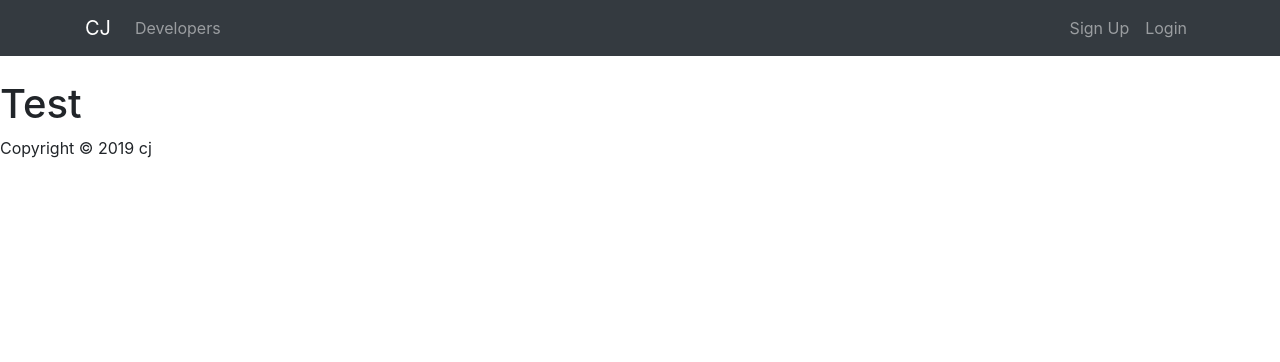
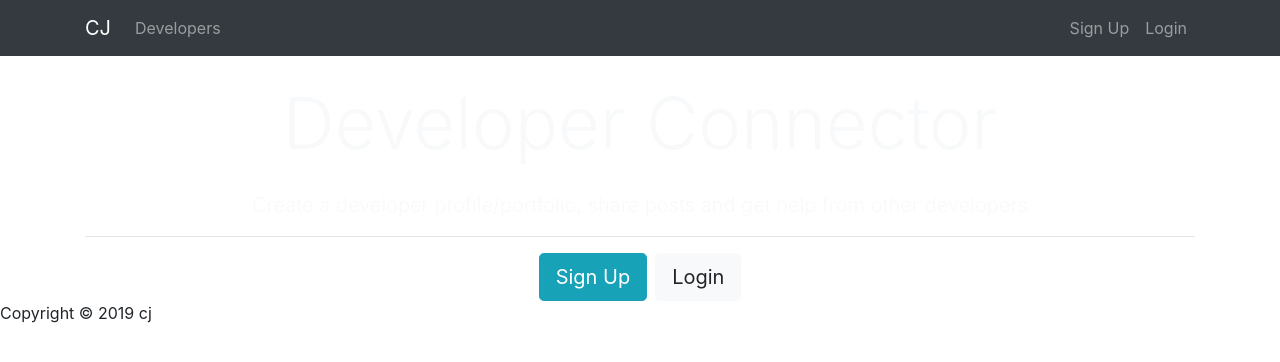
Before and after one commit to park-chang-jin/blog, a React (Create React App) app in the folder client/: page /profiles in a window 1280 px wide. Shown: the top 362 px of the page. Built offline with nearby package versions, Linux system fonts and the light colour scheme.

Commit message:
add Landing

```diff
--- a/client/src/Components/layout/Landing.js
+++ b/client/src/Components/layout/Landing.js
@@ -5,9 +5,54 @@ class Landing extends Component {
     render() {
 
         return(
-            <h1>
-                Test
-            </h1>
+            // <div className="landing">
+            //     <div className="dark-overly landing-inner text-light">
+            //         <div className="container">
+            //             <div className="row">
+            //                 <div className="col-md-12 text-center">
+            //                     <h1 className="display-3 mb-4">Developer Connector</h1>
+            //                     <p className="lead">
+            //                       {' '}
+            //                       Create a developer profile/portofoio, share post and get help
+            //                       from other developer
+            //                     </p>
+            //                     <hr />
+            //                     <a href="register.html" className="btn btn-lg btn-info mr-2">
+            //                         Sign Up
+            //                     </a>
+            //                     <a href="login.html" className="btn btn-lg btn-light">
+            //                         Login
+            //                     </a>
+            //                 </div>
+            //             </div>
+            //         </div>
+            //     </div>
+            // </div>
+
+                <div className="landing">
+                    <div className="dark-overlay landing-inner text-light">
+                    <div className="container">
+                        <div className="row">
+                        <div className="col-md-12 text-center">
+                            <h1 className="display-3 mb-4">Developer Connector</h1>
+                            <p className="lead">
+                            {' '}
+                            Create a developer profile/portfolio, share posts and get help
+                            from other developers
+                            </p>
+                            <hr />
+                            <a href="register.html" className="btn btn-lg btn-info mr-2">
+                            Sign Up
+                            </a>
+                            <a href="login.html" className="btn btn-lg btn-light">
+                            Login
+                            </a>
+                        </div>
+                        </div>
+                    </div>
+                    </div>
+                </div>
+
         );
 
     }
```
